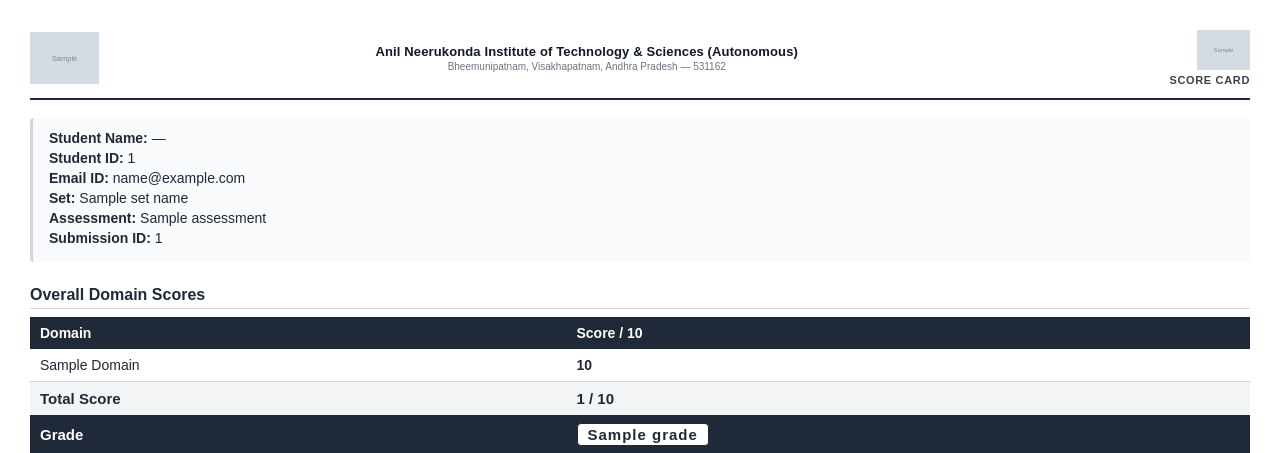
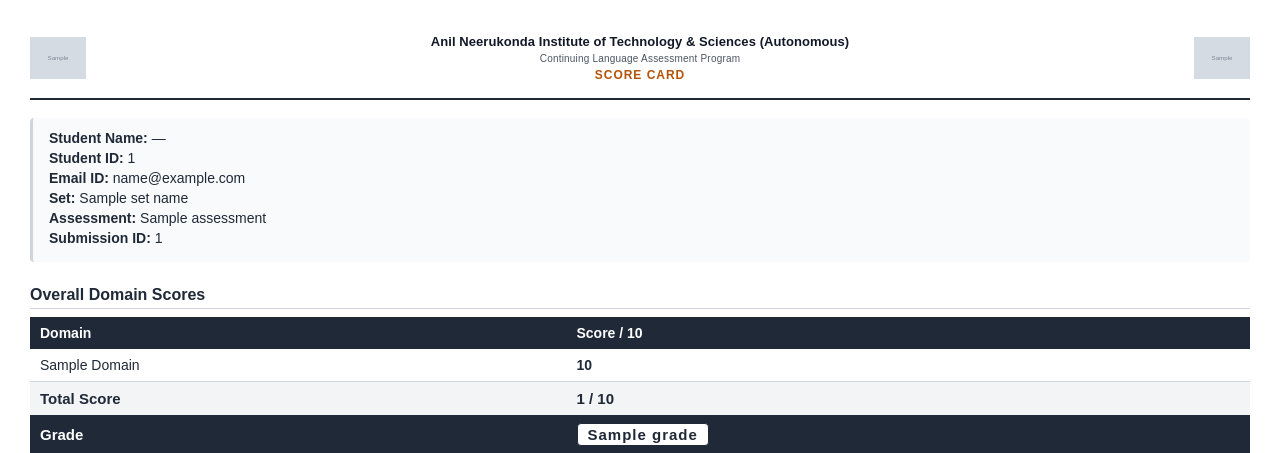
Before and after one commit to pranav2004-bit/CLAP, a Django app: template django-backend/api/templates/reports/submission_report.html in a window 1280 px wide. Shown: the top 453 px of the page. Run offline with Django 4.2, Linux system fonts and the light colour scheme; the template is opened without the code that fills it: most values are stand-ins (such as "Sample title", 1, 10 or a date in 2020); grey boxes marked "Sample" are stand-in pictures; data that the repository does not hold is empty; parts of the project's set-up code (start-up, migrations or seed data) failed here and were passed over.

Commit message:
fix: report header — equal logos, 3-line center (institution, program, score card)
- Both ANITS and CLAP logos fixed at 56x56px equal size
- Center: institution name (single line), Continuing Language Assessment Program,
  SCORE CARD in amber uppercase centered

Co-Authored-By: Claude Sonnet 4.6 <noreply@anthropic.com>

```diff
--- a/django-backend/api/templates/reports/submission_report.html
+++ b/django-backend/api/templates/reports/submission_report.html
@@ -66,25 +66,25 @@
   <div class="header">
     <table style="width:100%;border:none;margin:0;border-collapse:collapse;">
       <tr>
-        <!-- Left: ANITS institution logo -->
-        <td style="border:none;padding:0;vertical-align:middle;width:60px;">
+        <!-- Left: ANITS logo -->
+        <td style="border:none;padding:0;vertical-align:middle;width:56px;">
           {% if anits_logo_data_uri %}
           <img src="{{ anits_logo_data_uri }}" alt="ANITS"
-               style="height:52px;width:auto;display:block;" />
+               style="height:56px;width:56px;object-fit:contain;display:block;" />
           {% endif %}
         </td>
-        <!-- Center: Institution name -->
-        <td style="border:none;padding:0 12px;vertical-align:middle;text-align:center;">
-          <div style="font-size:13px;font-weight:700;color:#111827;letter-spacing:0.01em;">Anil Neerukonda Institute of Technology &amp; Sciences (Autonomous)</div>
-          <div style="font-size:10px;color:#6b7280;margin-top:2px;">Bheemunipatnam, Visakhapatnam, Andhra Pradesh — 531162</div>
+        <!-- Center: Institution name, program name, score card -->
+        <td style="border:none;padding:0 16px;vertical-align:middle;text-align:center;">
+          <div style="font-size:13px;font-weight:800;color:#111827;letter-spacing:0.005em;white-space:nowrap;line-height:1.3;">Anil Neerukonda Institute of Technology &amp; Sciences (Autonomous)</div>
+          <div style="font-size:10px;font-weight:500;color:#4b5563;margin-top:3px;letter-spacing:0.02em;">Continuing Language Assessment Program</div>
+          <div style="font-size:12px;font-weight:700;color:#b45309;margin-top:4px;letter-spacing:0.08em;text-transform:uppercase;">Score Card</div>
         </td>
-        <!-- Right: CLAP logo + SCORE CARD label -->
-        <td style="border:none;padding:0;vertical-align:middle;text-align:right;width:auto;white-space:nowrap;">
+        <!-- Right: CLAP logo -->
+        <td style="border:none;padding:0;vertical-align:middle;text-align:right;width:56px;">
           {% if logo_data_uri %}
           <img src="{{ logo_data_uri }}" alt="CLAP"
-               style="height:40px;width:auto;display:inline-block;vertical-align:middle;" />
+               style="height:56px;width:56px;object-fit:contain;display:block;margin-left:auto;" />
           {% endif %}
-          <div style="font-size:11px;color:#374151;letter-spacing:0.06em;text-transform:uppercase;font-weight:700;margin-top:4px;">Score Card</div>
         </td>
       </tr>
     </table>
```
